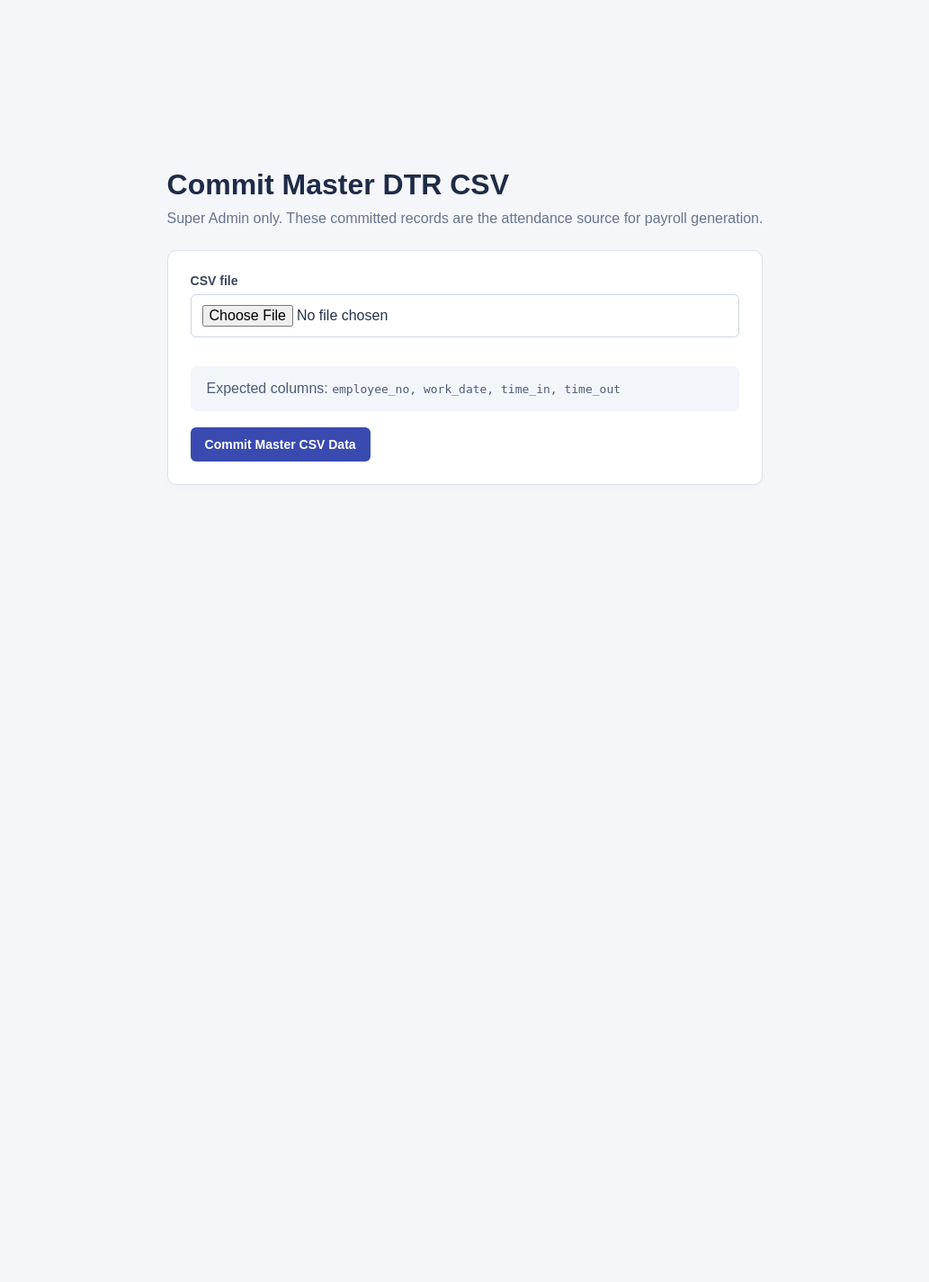
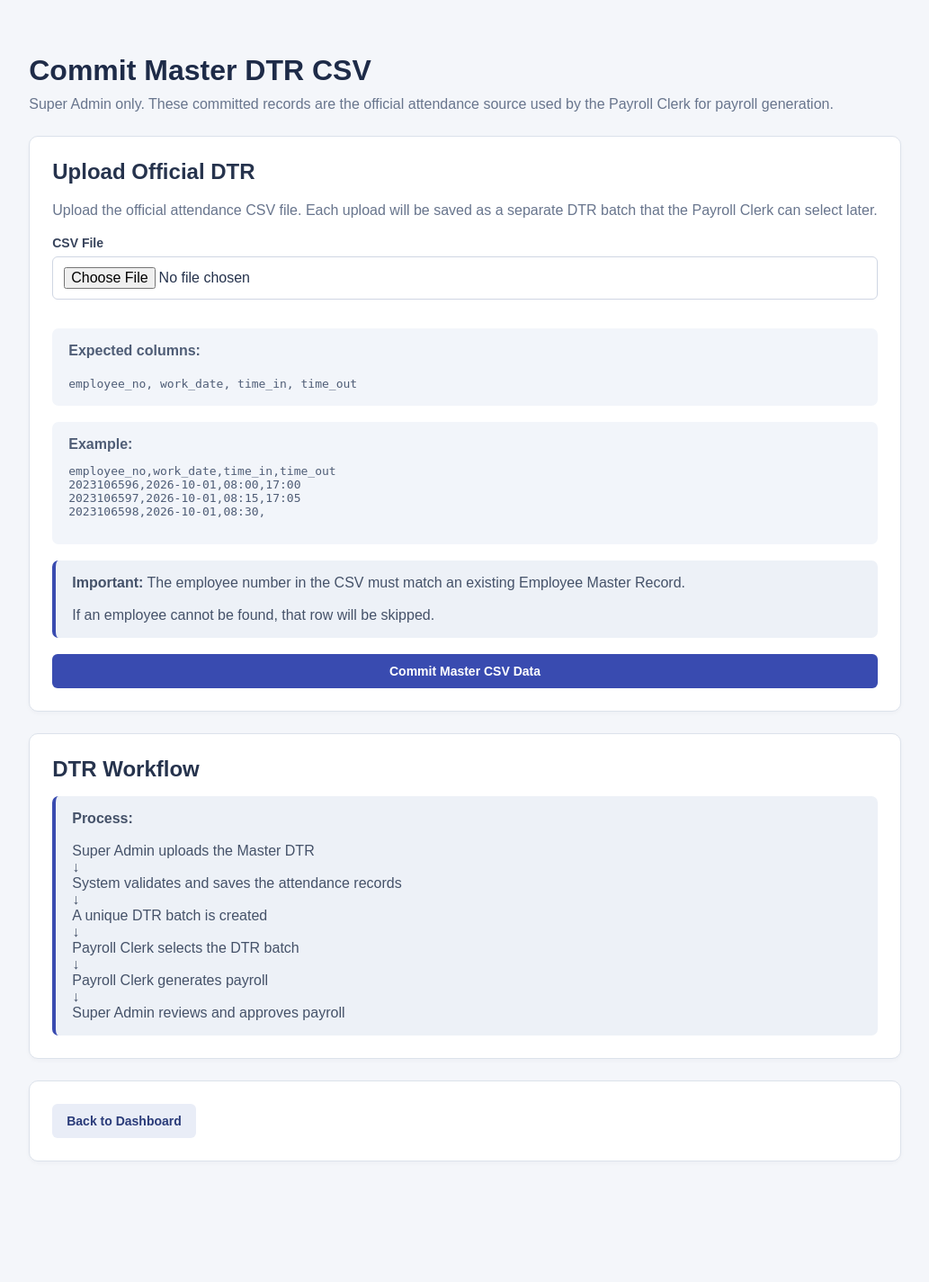
Before and after one commit to Sh1aaaa/payroll-vercel-supabase-rag, a Flask app: template templates/dtr_upload.html in a window 1280 px wide. Shown: the whole page at 90% size, without its empty margins (123-1156 px from the left). Before the commit the page ends 539 px from the top, so only its background shows below. Run offline with Flask 3, Linux system fonts and the light colour scheme; the template is opened without the code that fills it, so the values that code supplies are empty.

Commit message:
Enhance DTR upload page with clearer instructions
Updated the DTR upload page to improve clarity on the CSV file requirements and workflow process.

```diff
--- a/templates/dtr_upload.html
+++ b/templates/dtr_upload.html
@@ -1,18 +1,181 @@
 {% extends 'base.html' %}
+
 {% block title %}Master DTR - BulSU Payroll{% endblock %}
+
 {% block content %}
+
 <div class="role-dashboard">
+
+    <!-- ========================= -->
+    <!-- PAGE HEADING -->
+    <!-- ========================= -->
+
     <div class="dashboard-heading">
+
         <h1>Commit Master DTR CSV</h1>
-        <p>Super Admin only. These committed records are the attendance source for payroll generation.</p>
+
+        <p>
+            Super Admin only. These committed records are the official
+            attendance source used by the Payroll Clerk for payroll generation.
+        </p>
+
     </div>
+
+
+    <!-- ========================= -->
+    <!-- MASTER DTR UPLOAD -->
+    <!-- ========================= -->
+
     <section class="panel">
-        <form method="POST" enctype="multipart/form-data">
-            <label class="field-label">CSV file</label>
-            <input type="file" name="file" accept=".csv" required>
-            <div class="hint-box">Expected columns: <code>employee_no, work_date, time_in, time_out</code></div>
-            <button class="btn btn-primary" type="submit">Commit Master CSV Data</button>
+
+        <h2>Upload Official DTR</h2>
+
+        <p>
+            Upload the official attendance CSV file.
+            Each upload will be saved as a separate DTR batch that the
+            Payroll Clerk can select later.
+        </p>
+
+
+        <form
+            method="POST"
+            enctype="multipart/form-data"
+        >
+
+            <!-- CSV FILE -->
+            <label class="field-label">
+                CSV File
+            </label>
+
+            <input
+                type="file"
+                name="file"
+                accept=".csv,text/csv"
+                required
+            >
+
+
+            <!-- REQUIRED FORMAT -->
+            <div class="hint-box">
+
+                <strong>Expected columns:</strong>
+
+                <br><br>
+
+                <code>
+                    employee_no, work_date, time_in, time_out
+                </code>
+
+            </div>
+
+
+            <!-- SAMPLE FORMAT -->
+            <div class="hint-box">
+
+                <strong>Example:</strong>
+
+                <pre>employee_no,work_date,time_in,time_out
+2023106596,2026-10-01,08:00,17:00
+2023106597,2026-10-01,08:15,17:05
+2023106598,2026-10-01,08:30,</pre>
+
+            </div>
+
+
+            <!-- IMPORTANT RULE -->
+            <div class="control-note">
+
+                <strong>Important:</strong>
+
+                The employee number in the CSV must match an existing
+                Employee Master Record.
+
+                <br><br>
+
+                If an employee cannot be found, that row will be skipped.
+
+            </div>
+
+
+            <!-- SUBMIT BUTTON -->
+            <button
+                class="btn btn-primary btn-block"
+                type="submit"
+            >
+                Commit Master CSV Data
+            </button>
+
         </form>
+
     </section>
+
+
+    <!-- ========================= -->
+    <!-- WORKFLOW INFORMATION -->
+    <!-- ========================= -->
+
+    <section class="panel">
+
+        <h2>DTR Workflow</h2>
+
+        <div class="control-note">
+
+            <strong>Process:</strong>
+
+            <br><br>
+
+            Super Admin uploads the Master DTR
+
+            <br>
+            ↓
+            <br>
+
+            System validates and saves the attendance records
+
+            <br>
+            ↓
+            <br>
+
+            A unique DTR batch is created
+
+            <br>
+            ↓
+            <br>
+
+            Payroll Clerk selects the DTR batch
+
+            <br>
+            ↓
+            <br>
+
+            Payroll Clerk generates payroll
+
+            <br>
+            ↓
+            <br>
+
+            Super Admin reviews and approves payroll
+
+        </div>
+
+    </section>
+
+
+    <!-- ========================= -->
+    <!-- BACK TO DASHBOARD -->
+    <!-- ========================= -->
+
+    <section class="panel">
+
+        <a
+            class="btn btn-secondary"
+            href="{{ url_for('dashboard') }}"
+        >
+            Back to Dashboard
+        </a>
+
+    </section>
+
 </div>
+
 {% endblock %}
```
